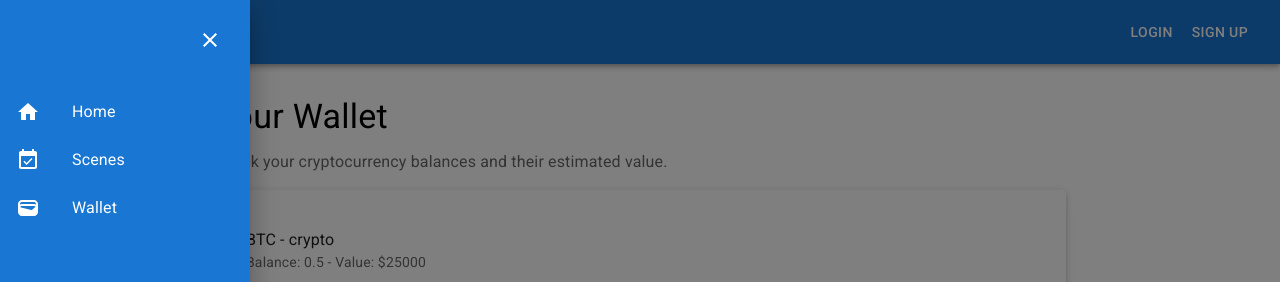
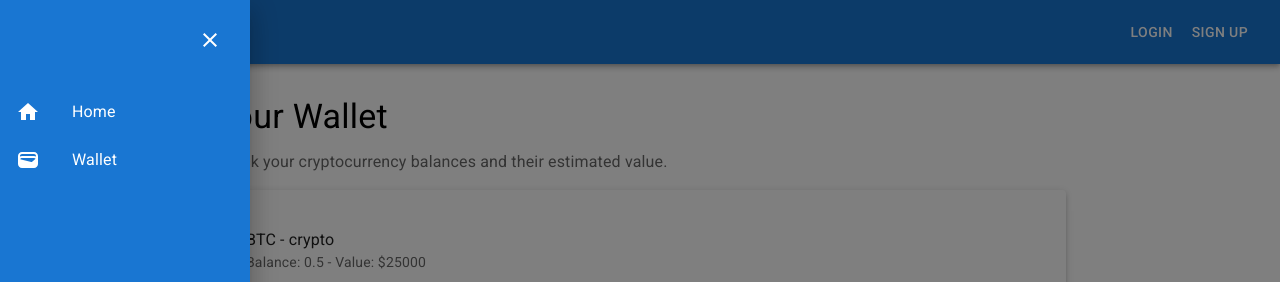
Before and after one commit to JonathanB500/exchange-frontend, a React (Create React App) app: page /wallet in a window 1280 px wide. Both pictures are taken after a click on the button "menu". Shown: the top 282 px of the page. Built offline with nearby package versions, Linux system fonts and the light colour scheme.

Commit message:
Update sidemenu options

```diff
--- a/src/components/sidemenu/index.tsx
+++ b/src/components/sidemenu/index.tsx
@@ -14,7 +14,7 @@ import FmdGoodIcon from "@mui/icons-material/FmdGood";
 import EventAvailableIcon from "@mui/icons-material/EventAvailable";
 import SettingsIcon from "@mui/icons-material/Settings";
 import CloseIcon from "@mui/icons-material/Close";
-import WalletIcon from '@mui/icons-material/Wallet';
+import WalletIcon from "@mui/icons-material/Wallet";
 import { Logout } from "@mui/icons-material";
 import React, { ReactNode, useState } from "react";
 import { useNavigate } from "react-router-dom";
@@ -34,13 +34,7 @@ const SideMenu = (props: Props) => {
   const routesBlockForGuest = ["/saved-places"];
 
   const options: menuOption[] = [
-    { Name: "Home", Icon: <HomeIcon />, page: "/home" },
-    {
-      Name: "Saved places",
-      Icon: <FmdGoodIcon />,
-      page: "/saved-places",
-    },
-    { Name: "Scenes", Icon: <EventAvailableIcon />, page: "/scenes" },
+    { Name: "Home", Icon: <HomeIcon />, page: "/" },
     { Name: "Wallet", Icon: <WalletIcon />, page: "/wallet" },
   ];
 
```
